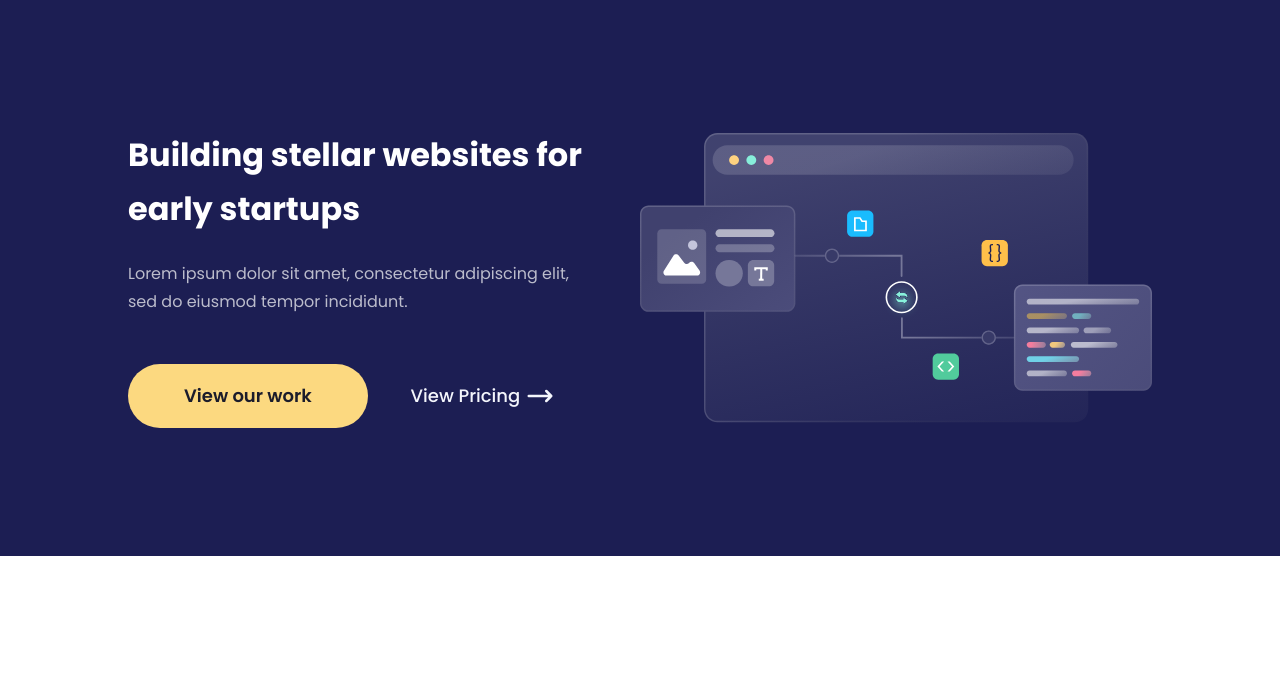
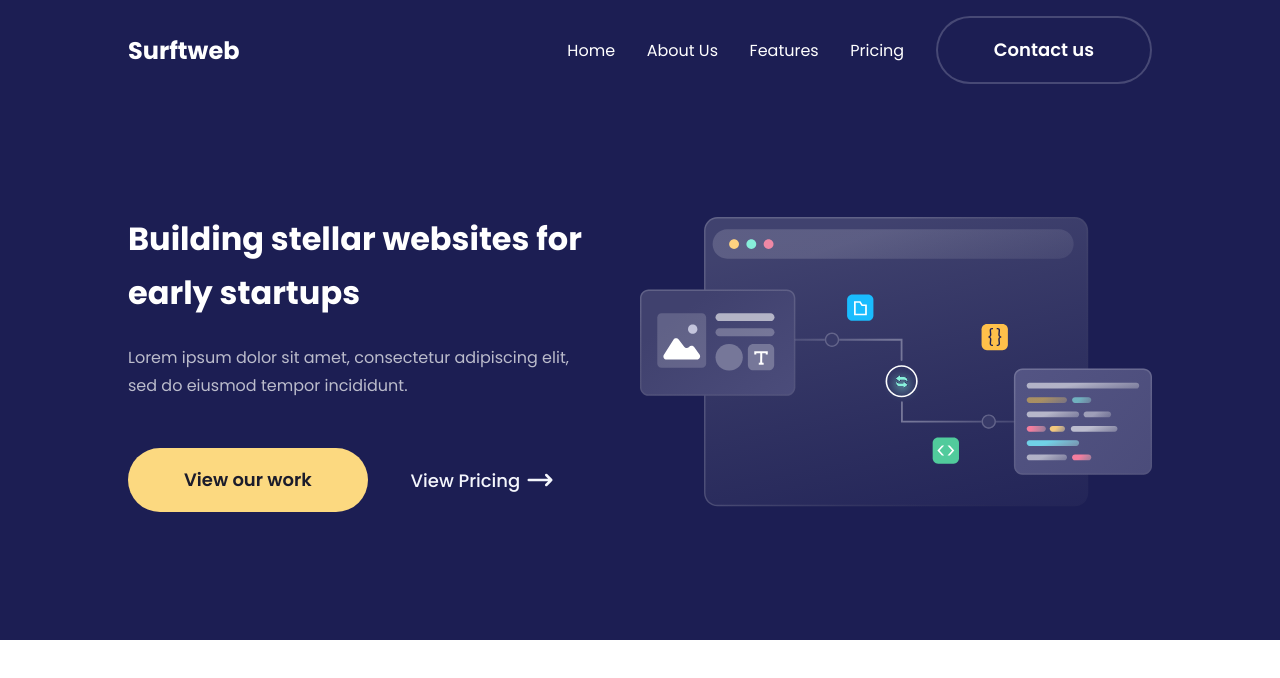
Before and after one commit to ebokes/surftweb, a React (Create React App) app: page / in a window 1280 px wide. Shown: the top 678 px of the page. Built offline with nearby package versions, Linux system fonts and the light colour scheme.

Commit message:
create navbar

```diff
--- a/src/App.js
+++ b/src/App.js
@@ -2,6 +2,7 @@ import { Fragment } from "react";
 import { GlobalStyle } from "./styles/GlobalStyles";
 import { ThemeProvider } from "styled-components";
 import LandingPage from "./components/LandingPage";
+import Navbar from "./components/Navbar";
 
 const theme = {
   colors: {
@@ -28,6 +29,7 @@ function App() {
     <ThemeProvider theme={theme}>
       <Fragment>
         <GlobalStyle />
+        <Navbar />
         <LandingPage />
       </Fragment>
     </ThemeProvider>
--- a/src/components/LandingPage.js
+++ b/src/components/LandingPage.js
@@ -1,18 +1,14 @@
 import React from "react";
-import {
-  StyledLandingPage,
-  Left,
-  Right,
-  Row,
-} from "../styles/LandingPage.styled";
-import { Container } from "../styles/Container.styled";
+import { Left, Right, Row } from "../styles/LandingPage.styled";
+import { Container, BackdropLContainer } from "../styles/Container.styled";
 import { HiOutlineArrowNarrowRight } from "react-icons/hi";
 import illustration from "../assets/images/Illustration.svg";
+import { Button } from "../styles/Button.styled";
 
 const LandingPage = () => {
   return (
     <div>
-      <StyledLandingPage>
+      <BackdropLContainer>
         <Container>
           <Row>
             <Left>
@@ -23,7 +19,7 @@ const LandingPage = () => {
                   do eiusmod tempor incididunt.
                 </p>
                 <span>
-                  <a href="/viewourwork">View our work</a>
+                  <Button href="/viewourwork">View our work</Button>
                   <a href="/pricing">
                     View Pricing <HiOutlineArrowNarrowRight size={30} />
                   </a>
@@ -35,7 +31,7 @@ const LandingPage = () => {
             </Right>
           </Row>
         </Container>
-      </StyledLandingPage>
+      </BackdropLContainer>
     </div>
   );
 };
--- /dev/null
+++ b/src/components/Navbar.js
@@ -0,0 +1,47 @@
+import { Container } from "../styles/Container.styled";
+import {
+  BackdropContainer,
+  NavbarContent,
+  Logo,
+  Links,
+} from "../styles/Navbar.styled";
+import { Button } from "../styles/Button.styled";
+
+const Navbar = () => {
+  return (
+    <div>
+      <BackdropContainer>
+        <Container>
+          <NavbarContent>
+            <Logo>
+              <h2>Surftweb</h2>
+            </Logo>
+            <div>
+              <Links>
+                <ul>
+                  <li>
+                    <a href="/">Home</a>
+                  </li>
+                  <li>
+                    <a href="/aboutus">About Us</a>
+                  </li>
+                  <li>
+                    <a href="/features">Features</a>
+                  </li>
+                  <li>
+                    <a href="pricing">Pricing</a>
+                  </li>
+                </ul>
+              </Links>
+              <Button bg="#1C1E53" color="#fff" border=" 2px solid #F4F6FC33">
+                Contact us
+              </Button>
+            </div>
+          </NavbarContent>
+        </Container>
+      </BackdropContainer>
+    </div>
+  );
+};
+
+export default Navbar;
--- /dev/null
+++ b/src/styles/Button.styled.js
@@ -0,0 +1,13 @@
+import styled from "styled-components";
+
+export const Button = styled.a`
+  color: ${({ color }) => color || "#1B1C2B"};
+  background-color: ${({ bg }) => bg || "#FCD980"};
+  border: ${({ border }) => border || "none"};
+  padding: 1.6rem 5.6rem;
+  display: inline-block;
+  border-radius: 4.1rem;
+  font-weight: 600;
+  line-height: 3.2rem;
+  font-size: 1.8rem;
+`;
--- a/src/styles/Container.styled.js
+++ b/src/styles/Container.styled.js
@@ -5,3 +5,8 @@ export const Container = styled.div`
   width: 80%;
   margin: 0 auto;
 `;
+
+export const BackdropLContainer = styled.div`
+  background-color: ${({ theme }) => theme.colors.primary2};
+  color: ${({ theme }) => theme.colors.tertiary2};
+`;
--- a/src/styles/GlobalStyles.js
+++ b/src/styles/GlobalStyles.js
@@ -18,6 +18,13 @@ a{
     text-decoration: none;
 }
 
+ul{
+    list-style-type: none;
+    display: flex;
+    justify-content: space-evenly;
+    width: 40rem;
+}
+
 body {
     font-size: 1.6rem;
     font-family: 'Poppins', sans-serif;
--- a/src/styles/LandingPage.styled.js
+++ b/src/styles/LandingPage.styled.js
@@ -1,9 +1,4 @@
 import styled from "styled-components";
-
-export const StyledLandingPage = styled.div`
-  background-color: ${({ theme }) => theme.colors.primary2};
-  color: ${({ theme }) => theme.colors.tertiary2};
-`;
 
 export const Row = styled.div`
   display: flex;
@@ -44,17 +39,6 @@ export const Left = styled.div`
       width: 24rem;
     }
 
-    a {
-      color: ${({ theme }) => theme.colors.tertiary4};
-      padding: 1.6rem 5.6rem;
-      background-color: ${({ theme }) => theme.colors.secondary1};
-      display: inline-block;
-      border-radius: 4.1rem;
-      font-weight: 600;
-      line-height: 3.2rem;
-      font-size: 1.8rem;
-    }
-
     & a + a {
       display: flex;
       justify-content: space-around;
@@ -64,6 +48,7 @@ export const Left = styled.div`
       color: ${({ theme }) => theme.colors.tertiary1};
       padding: 0;
       font-weight: 500;
+      font-size: 1.8rem;
 
       @media (max-width: 506px) {
         margin-left: 5rem;
--- /dev/null
+++ b/src/styles/Navbar.styled.js
@@ -0,0 +1,27 @@
+import styled from "styled-components";
+
+export const BackdropContainer = styled.div`
+  background-color: ${({ theme }) => theme.colors.primary2};
+  color: ${({ theme }) => theme.colors.tertiary2};
+`;
+
+export const NavbarContent = styled.div`
+  display: flex;
+  justify-content: space-between;
+  align-items: center;
+  padding-top: 1.6rem;
+  div {
+    display: flex;
+    justify-content: space-evenly;
+    align-items: center;
+  }
+`;
+
+export const Logo = styled.span`
+  width: 10%;
+`;
+export const Links = styled.div`
+  a {
+    color: ${({ theme }) => theme.colors.tertiary2};
+  }
+`;
```
